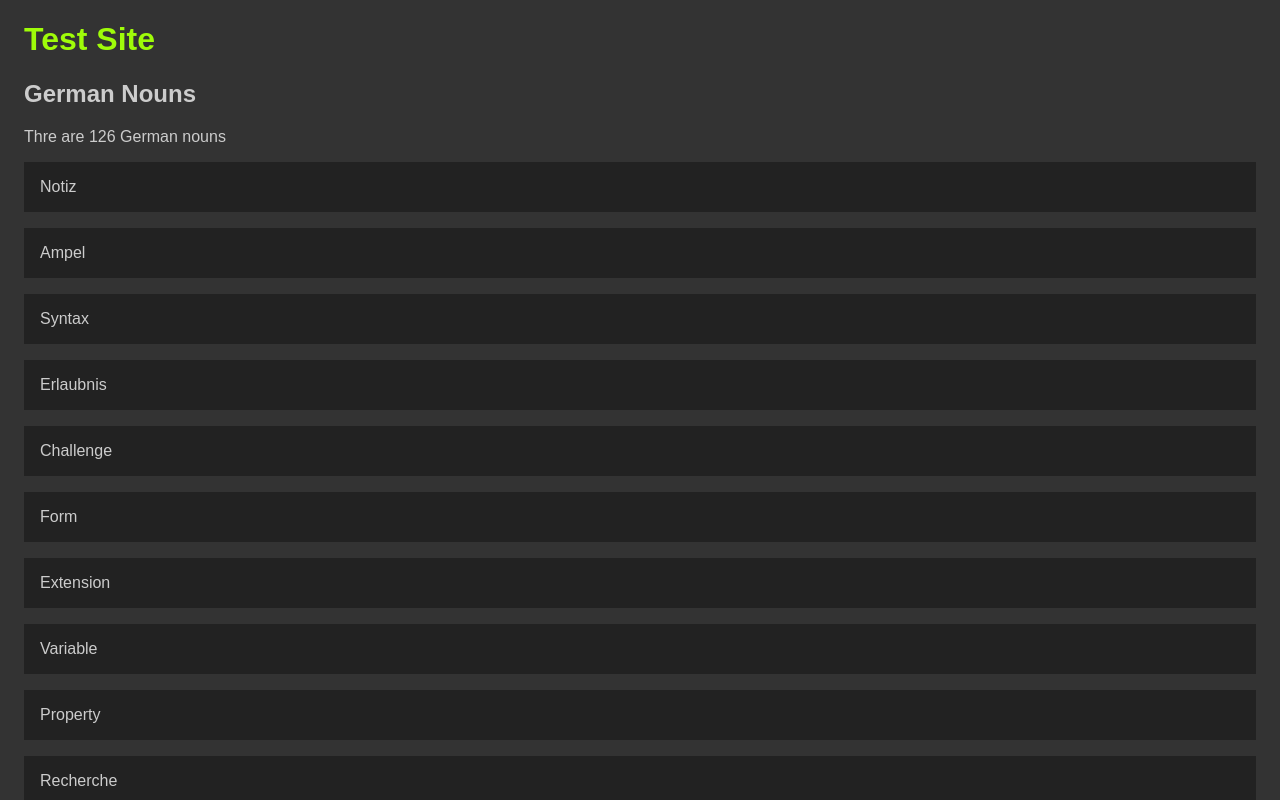
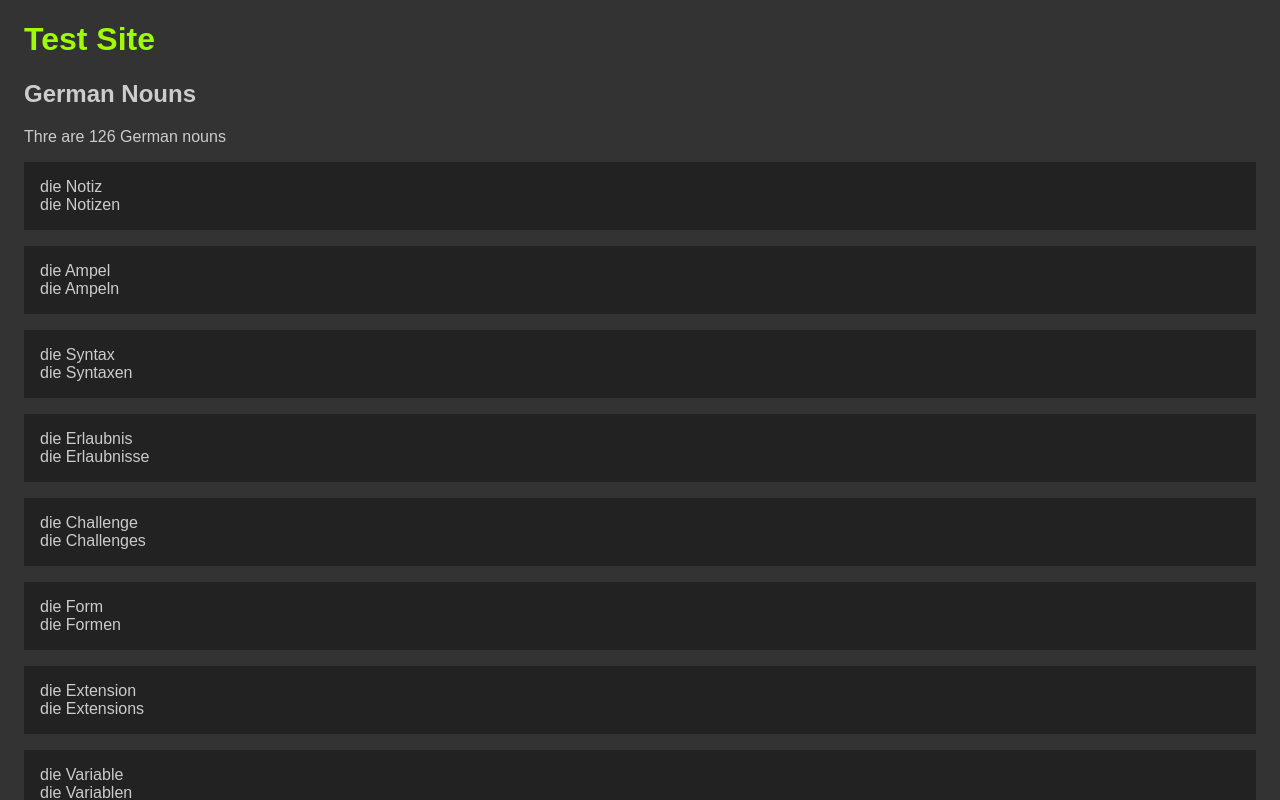
Before and after one commit to Scientific-Research/reactBasicProject1, a React (Vite) app: page / in a window 1280 px wide. Shown: the top 800 px of the page. Built offline with nearby package versions, Linux system fonts and the light colour scheme.

Commit message:
plural and singular

```diff
--- a/src/App.jsx
+++ b/src/App.jsx
@@ -10,7 +10,8 @@ function App() {
         {germanNouns.map((germanNoun) => {
           return (
             <div className="germanNoun">
-              <div>{germanNoun.singular}</div>
+              <div className="singular">{germanNoun.article} {germanNoun.singular}</div>
+              <div className="plural">{germanNoun.plural} </div>
             </div>
           );
         })}
```
